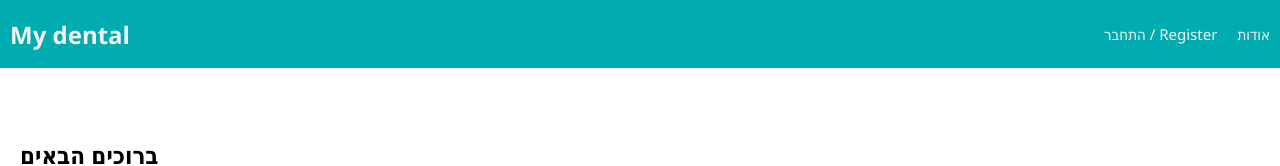
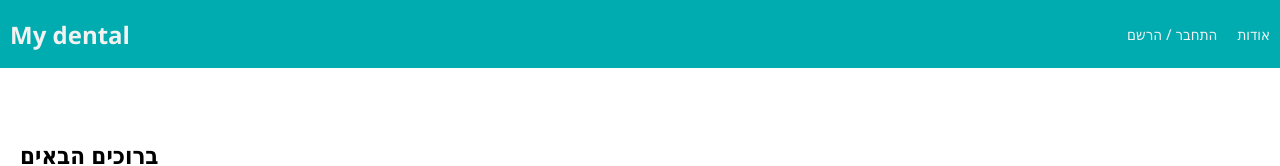
Before and after one commit to yanaanael/FinalProject, a React (Create React App) app: page /#/home in a window 1280 px wide. Shown: the top 166 px of the page. Built offline with nearby package versions, Linux system fonts and the light colour scheme; no server answers.

Commit message:
change button

```diff
--- a/src/components/Nav/Nav.jsx
+++ b/src/components/Nav/Nav.jsx
@@ -17,7 +17,7 @@ function Nav() {
         {!user.id && (
           // If there's no user, show login/registration links
           <Link className="navLink" to="/login">
-            התחבר / Register
+            התחבר / הרשם
           </Link>
         )}
 
```
